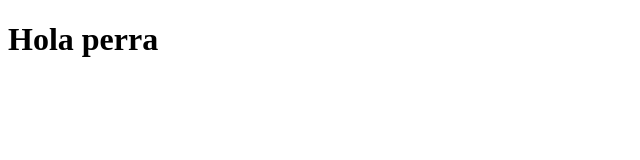
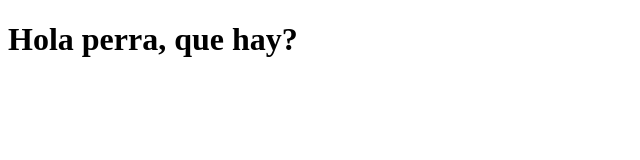
Before and after one commit to Noone45/Coursera-test, a plain HTML site: page site/index.html in a window 1280 px wide. Shown: the whole page, without its empty margins (0-640 px from the left). Drawn offline with Linux system fonts and the light colour scheme.

Commit message:
small addition

```diff
--- a/site/index.html
+++ b/site/index.html
@@ -4,6 +4,6 @@
 	<title>Hello</title>
 </head>
 <body>
-	<h1>Hola perra</h1>
+	<h1>Hola perra, que hay?</h1>
 </body>
 </html>
```
